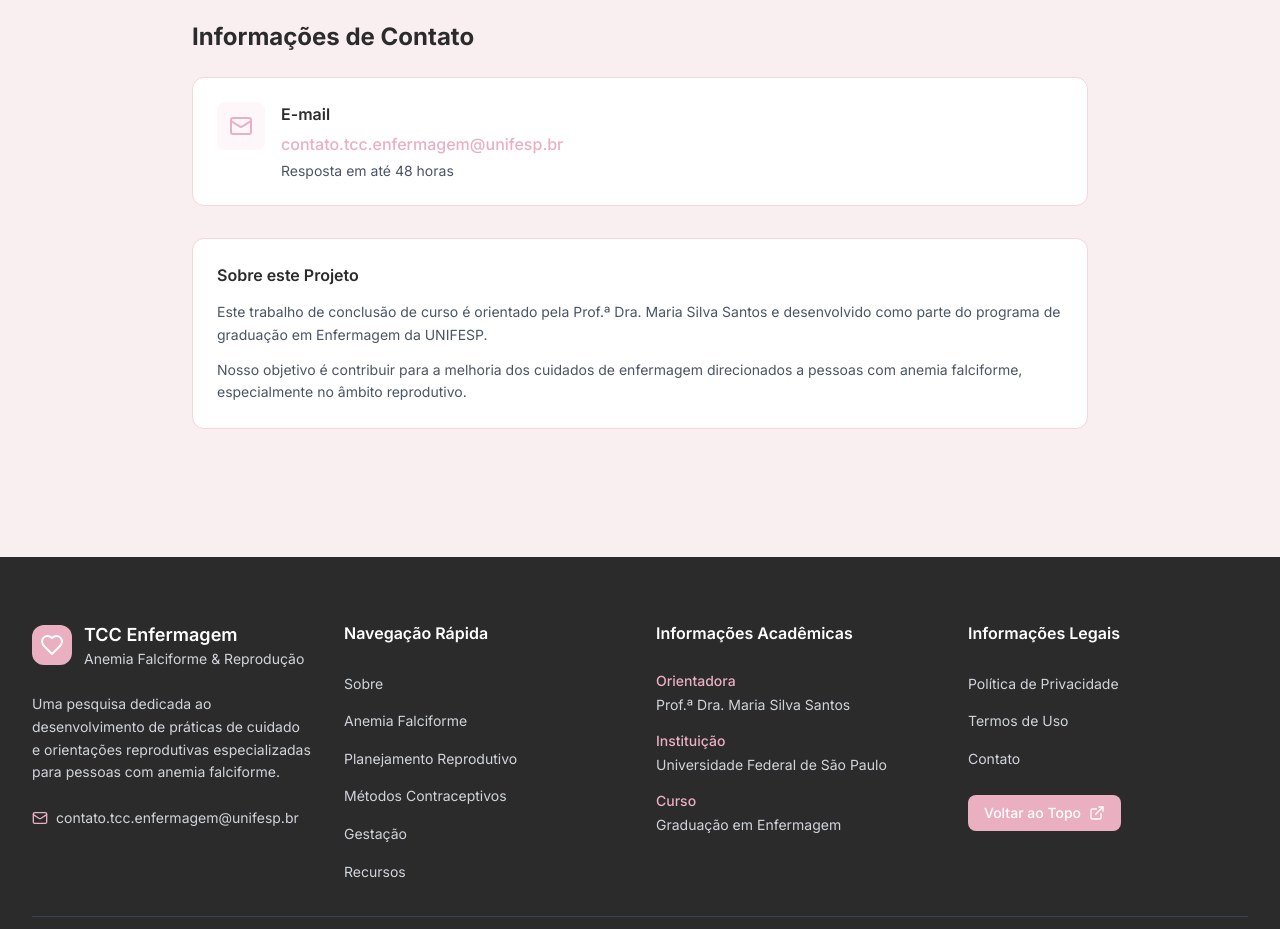
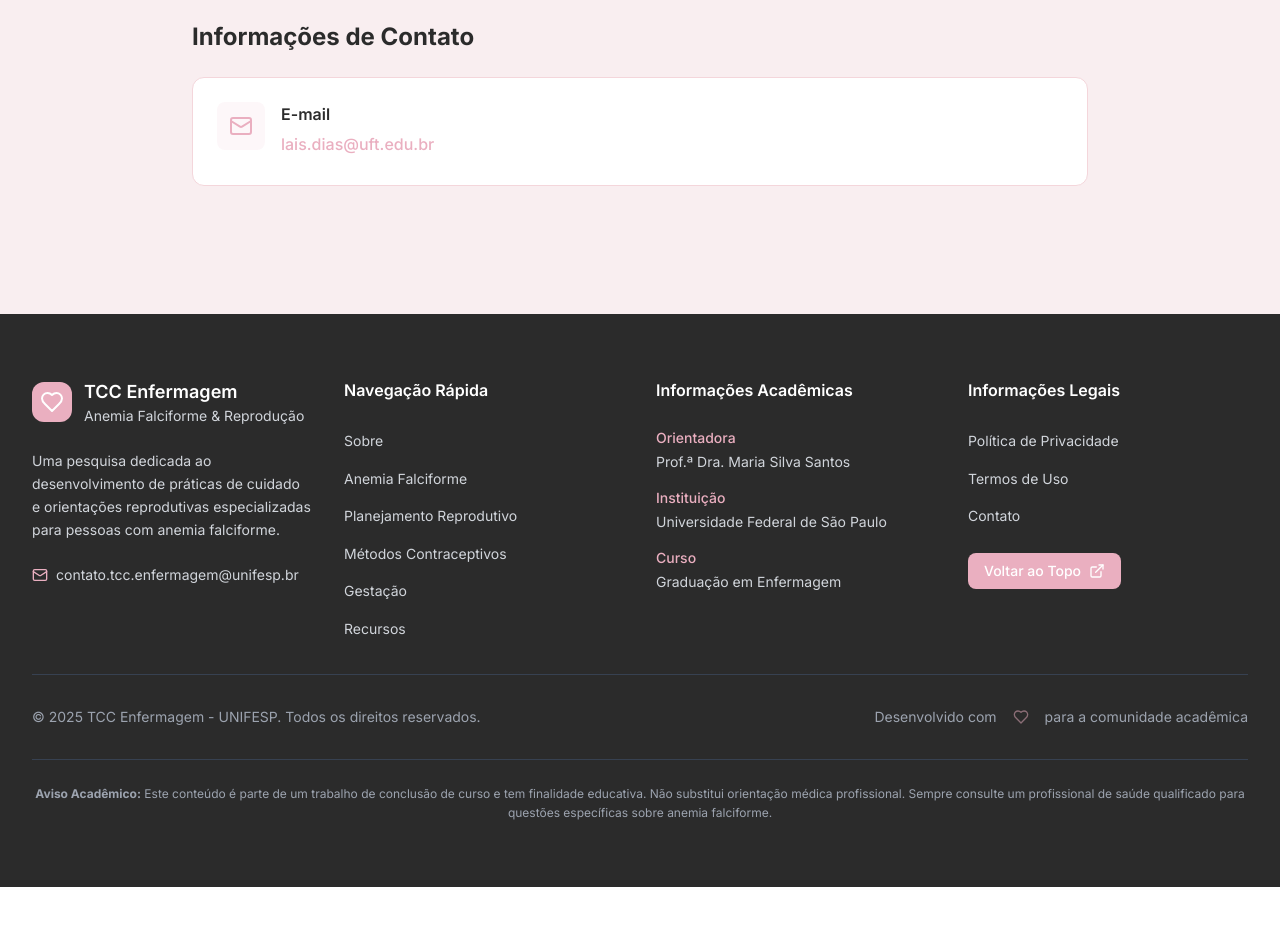
Before and after one commit to iagorlrnc/modeloVI, a React (Vite) app: page / in a window 1280 px wide. Shown: the part 10400-11329 px from the top of the page. After the commit the page ends 11287 px from the top, so only its background shows below. Built offline with nearby package versions, Linux system fonts and the light colour scheme.

Commit message:
addEmailRemoveAbout

```diff
--- a/src/components/Contact.tsx
+++ b/src/components/Contact.tsx
@@ -6,8 +6,7 @@ const Contact: React.FC = () => {
     {
       icon: <Mail className="w-6 h-6" />,
       title: 'E-mail',
-      info: 'contato.tcc.enfermagem@unifesp.br',
-      description: 'Resposta em até 48 horas'
+      info: 'lais.dias@uft.edu.br',
     }
   ];
 
@@ -39,25 +38,11 @@ const Contact: React.FC = () => {
                       <div>
                         <h4 className="font-semibold text-text mb-1">{item.title}</h4>
                         <p className="text-accent font-medium mb-1">{item.info}</p>
-                        <p className="text-gray-600 text-sm">{item.description}</p>
                       </div>
                     </div>
                   </div>
                 ))}
               </div>
-            </div>
-
-            {/* Additional Info */}
-            <div className="bg-white p-6 rounded-xl border border-rosa-marfil-2">
-              <h4 className="font-semibold text-text mb-3">Sobre este Projeto</h4>
-              <p className="text-gray-600 text-sm leading-relaxed mb-3">
-                Este trabalho de conclusão de curso é orientado pela Prof.ª Dra. Maria Silva Santos
-                e desenvolvido como parte do programa de graduação em Enfermagem da UNIFESP.
-              </p>
-              <p className="text-gray-600 text-sm leading-relaxed">
-                Nosso objetivo é contribuir para a melhoria dos cuidados de enfermagem direcionados
-                a pessoas com anemia falciforme, especialmente no âmbito reprodutivo.
-              </p>
             </div>
           </div>
         </div>
```
